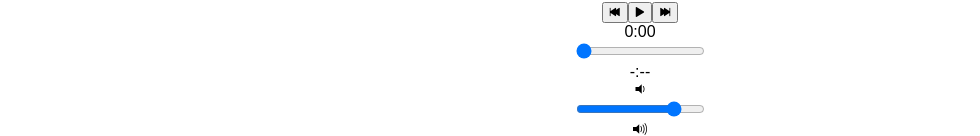
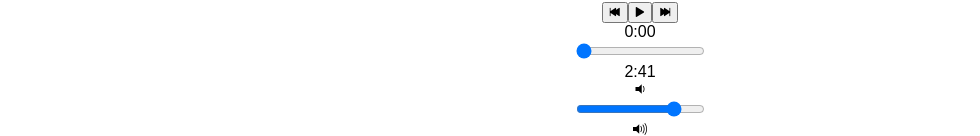
Before and after one commit to andyprickett/bloc-jams-react, a React (Create React App) app: page /album/the-colors in a window 1280 px wide. Shown: the part 913-1049 px from the top of the page, without its empty margins (0-980 px from the left). Built offline with nearby package versions, Linux system fonts and the light colour scheme.

Commit message:
Assignment 09 Bloc Jams Player Bar Range Inputs: completed

```diff
--- a/src/components/Album.js
+++ b/src/components/Album.js
@@ -154,8 +154,8 @@ class Album extends Component {
         <PlayerBar
           isPlaying={this.state.isPlaying}
           currentSong={this.state.currentSong}
-          currentTime={this.state.currentTime}
-          duration={this.state.duration}
+          currentTime={this.audioElement.currentTime}
+          duration={this.audioElement.duration}
           volume={this.state.volume}
           formatTime={this.formatTime}
           handleSongClick={() => this.handleSongClick(this.state.currentSong)}
--- a/src/components/PlayerBar.js
+++ b/src/components/PlayerBar.js
@@ -26,7 +26,7 @@ class PlayerBar extends Component {
             step="0.01"
             onChange={this.props.handleTimeChange}
           />
-          <div className="total-time">{this.props.formatTime(this.props.duration || 0)}</div>
+          <div className="total-time">{this.props.formatTime(this.props.currentSong.duration)}</div>
         </section>
         <section id="volume-control">
           <div className="icon ion-volume-low"></div>
--- a/src/data/albums.js
+++ b/src/data/albums.js
@@ -5,7 +5,7 @@ export default [{
   albumCover: '/assets/images/album_covers/01.jpg',
   slug: 'the-colors',
   songs: [
-      { title: 'Blue', duration: 's', audioSrc: '/assets/music/blue.mp3' },
+      { title: 'Blue', duration: '161.71', audioSrc: '/assets/music/blue.mp3' },
       { title: 'Green', duration: '103.96', audioSrc: '/assets/music/green.mp3' },
       { title: 'Red', duration: '268.45', audioSrc: '/assets/music/red.mp3' },
       { title: 'Pink', duration: '153.14', audioSrc: '/assets/music/pink.mp3' },
```
